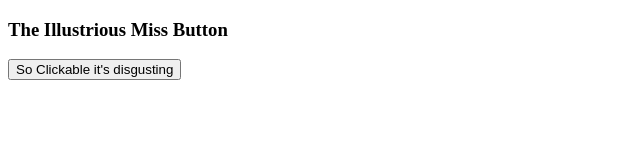
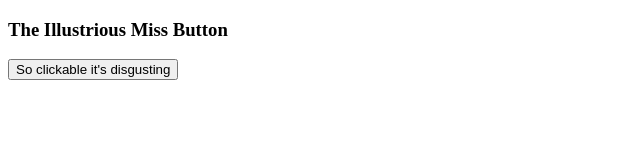
Before and after one commit to jticer4/snap-event, a plain HTML site: page index.html in a window 1280 px wide. Shown: the full height of the page, 0-640 px from the left. Drawn offline with Linux system fonts and the light colour scheme.

Commit message:
fixed a typo

```diff
--- a/index.html
+++ b/index.html
@@ -6,6 +6,6 @@
 	</head>
 	<body>
 		<h3>The Illustrious Miss Button</h3>
-		<button onclick="alert('Please stop touching me');">So Clickable it's disgusting</button>
+		<button onclick="alert('Please stop touching me');">So clickable it's disgusting</button>
 	</body>
 </html>
```
